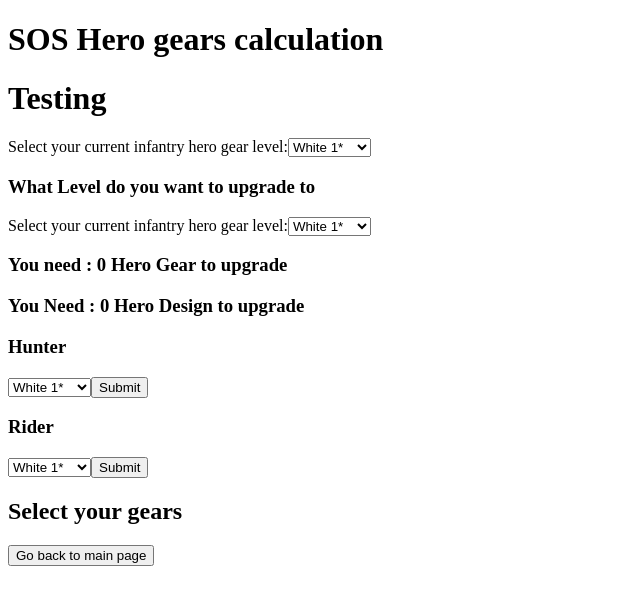
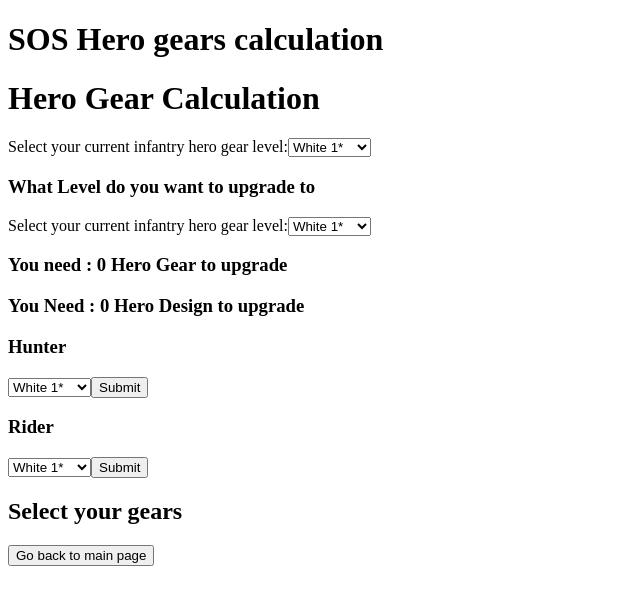
Before and after one commit to JohnLeGit/mtcjsc, a React (Create React App) app in the folder mtcjsc/: page /herogear in a window 1280 px wide. Shown: the top 604 px of the page, without its empty margins (0-640 px from the left). Built offline with nearby package versions, Linux system fonts and the light colour scheme.

Commit message:
finish up calculating hero gear

```diff
--- a/mtcjsc/src/frontend/Hero Gear/heroGearForm.js
+++ b/mtcjsc/src/frontend/Hero Gear/heroGearFormInfantry.js
@@ -212,7 +212,7 @@ const HeroGearFillIn = () => {
 
     return (
         <div>
-            <h1> Testing </h1>
+            <h1> Hero Gear Calculation </h1>
             <form >
                 <label>
                     Select your current infantry hero gear level:
@@ -239,12 +239,6 @@ const HeroGearFillIn = () => {
                     <option value = "orange5star">Orange 5*</option>
                     </select>
                 </label>
-                    {/* <div>
-                        <h3>You hero gear parts currently: {heroparts}  </h3>
-                    </div>
-                    <div>
-                        <h3>You hero gear design currently: {geardesign} </h3>
-                 </div> */}
                  <h3>What Level do you want to upgrade to</h3>
                  <label>
                     Select your current infantry hero gear level:
@@ -271,10 +265,6 @@ const HeroGearFillIn = () => {
                     <option value = "orange5star">Orange 5*</option>
                     </select>
                 </label>
-                {/* <div>
-                    <h3> Hero Gear you want to upgrade to : {heropartswanttoupgrade}</h3>
-                    <h3>Hero Gear you want to upgrade to : {geardesignwanttoupgrade}</h3>
-                </div> */}
 
                 <div>
                     <h3> You need : {amountHeroGearNeeded} Hero Gear to upgrade</h3>
--- a/mtcjsc/src/frontend/Hero Gear/herogear.js
+++ b/mtcjsc/src/frontend/Hero Gear/herogear.js
@@ -1,6 +1,6 @@
 import React from 'react';
 import {  useNavigate } from 'react-router-dom';
-import HeroGearInformation from './heroGearForm';
+import HeroGearInformation from './heroGearFormInfantry';
 
 function HeroGear() {
 
```
